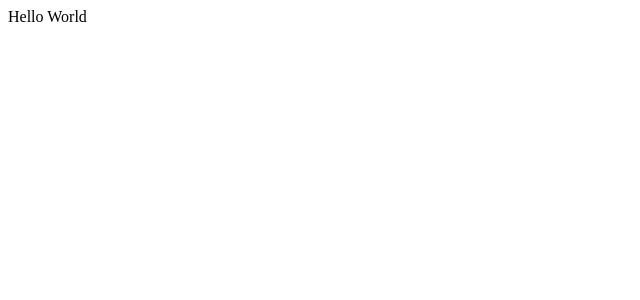
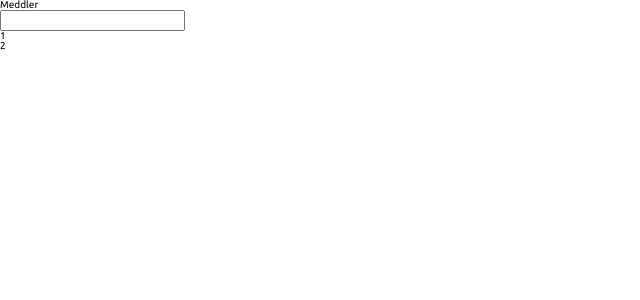
Before and after one commit to SumiSeo/pwa-react-app, a React (Create React App) app: page / in a window 1280 px wide. Shown: the top 300 px of the page, without its empty margins (0-640 px from the left). Built offline with nearby package versions, Linux system fonts and the light colour scheme.

Commit message:
create components

```diff
--- a/package.json
+++ b/package.json
@@ -39,5 +39,8 @@
       "last 1 firefox version",
       "last 1 safari version"
     ]
+  },
+  "devDependencies": {
+    "node-sass": "^6.0.1"
   }
 }
--- a/src/components/App.tsx
+++ b/src/components/App.tsx
@@ -1,9 +1,13 @@
 import React from "react";
-
-const App:React.FC = () =>{
+import Container from "./Container";
+import NavBar from "./NavBar";
+const App: React.FC = () => {
   return (
-    <div>Hello World</div>
-  )
+    <div className="main">
+      <NavBar />
+      <Container />
+    </div>
+  );
 };
 
 export default App;
--- /dev/null
+++ b/src/components/Container.tsx
@@ -0,0 +1,11 @@
+import React from "react";
+const Container: React.FC = () => {
+  return (
+    <div>
+      <div className="container__column">1</div>
+      <div className="container__column">2</div>
+    </div>
+  );
+};
+
+export default Container;
--- /dev/null
+++ b/src/components/NavBar.tsx
@@ -0,0 +1,18 @@
+import React from "react";
+
+const NavBar: React.FC = () => {
+  return (
+    <div>
+      <nav>
+        <div className="nav__link">
+          <h2>Meddler</h2>
+        </div>
+        <div className="nav__link">
+          <input type="text" />
+        </div>
+      </nav>
+    </div>
+  );
+};
+
+export default NavBar;
--- a/src/index.tsx
+++ b/src/index.tsx
@@ -1,5 +1,7 @@
 import React from "react";
 import ReactDOM from "react-dom";
-import App from "./components/App"
+import App from "./components/App";
+
+import "./sass/main.scss";
 
 ReactDOM.render(<App />, document.querySelector("#root"));
--- /dev/null
+++ b/src/sass/_base.scss
@@ -0,0 +1,10 @@
+@import url("https://fonts.googleapis.com/css2?family=Ubuntu:ital,wght@0,400;0,500;0,700;1,300;1,400;1,500;1,700&display=swap");
+
+html {
+  box-sizing: border-box;
+  font-size: 62.5%;
+}
+
+body {
+  font-family: "Ubuntu", sans-serif;
+}
--- /dev/null
+++ b/src/sass/_reset.scss
@@ -0,0 +1,124 @@
+html,
+body,
+div,
+span,
+applet,
+object,
+iframe,
+h1,
+h2,
+h3,
+h4,
+h5,
+h6,
+p,
+blockquote,
+pre,
+a,
+abbr,
+acronym,
+address,
+big,
+cite,
+code,
+del,
+dfn,
+em,
+img,
+ins,
+kbd,
+q,
+s,
+samp,
+small,
+strike,
+strong,
+sub,
+sup,
+tt,
+var,
+b,
+u,
+i,
+center,
+dl,
+dt,
+dd,
+ol,
+ul,
+li,
+fieldset,
+form,
+label,
+legend,
+table,
+caption,
+tbody,
+tfoot,
+thead,
+tr,
+th,
+td,
+article,
+aside,
+canvas,
+details,
+embed,
+figure,
+figcaption,
+footer,
+header,
+hgroup,
+menu,
+nav,
+output,
+ruby,
+section,
+summary,
+time,
+mark,
+audio,
+video {
+  margin: 0;
+  padding: 0;
+  border: 0;
+  font-size: 100%;
+  font: inherit;
+  vertical-align: baseline;
+}
+/* HTML5 display-role reset for older browsers */
+article,
+aside,
+details,
+figcaption,
+figure,
+footer,
+header,
+hgroup,
+menu,
+nav,
+section {
+  display: block;
+}
+body {
+  line-height: 1;
+}
+ol,
+ul {
+  list-style: none;
+}
+blockquote,
+q {
+  quotes: none;
+}
+blockquote:before,
+blockquote:after,
+q:before,
+q:after {
+  content: "";
+  content: none;
+}
+table {
+  border-collapse: collapse;
+  border-spacing: 0;
+}
--- /dev/null
+++ b/src/sass/main.scss
@@ -0,0 +1,3 @@
+@import "./reset";
+@import "./base";
+@import "./navigation";
```
Also changed, not shown: src/sass/_navigation.scss (added), 1 other file (tests, documents, lock files or other folders).
